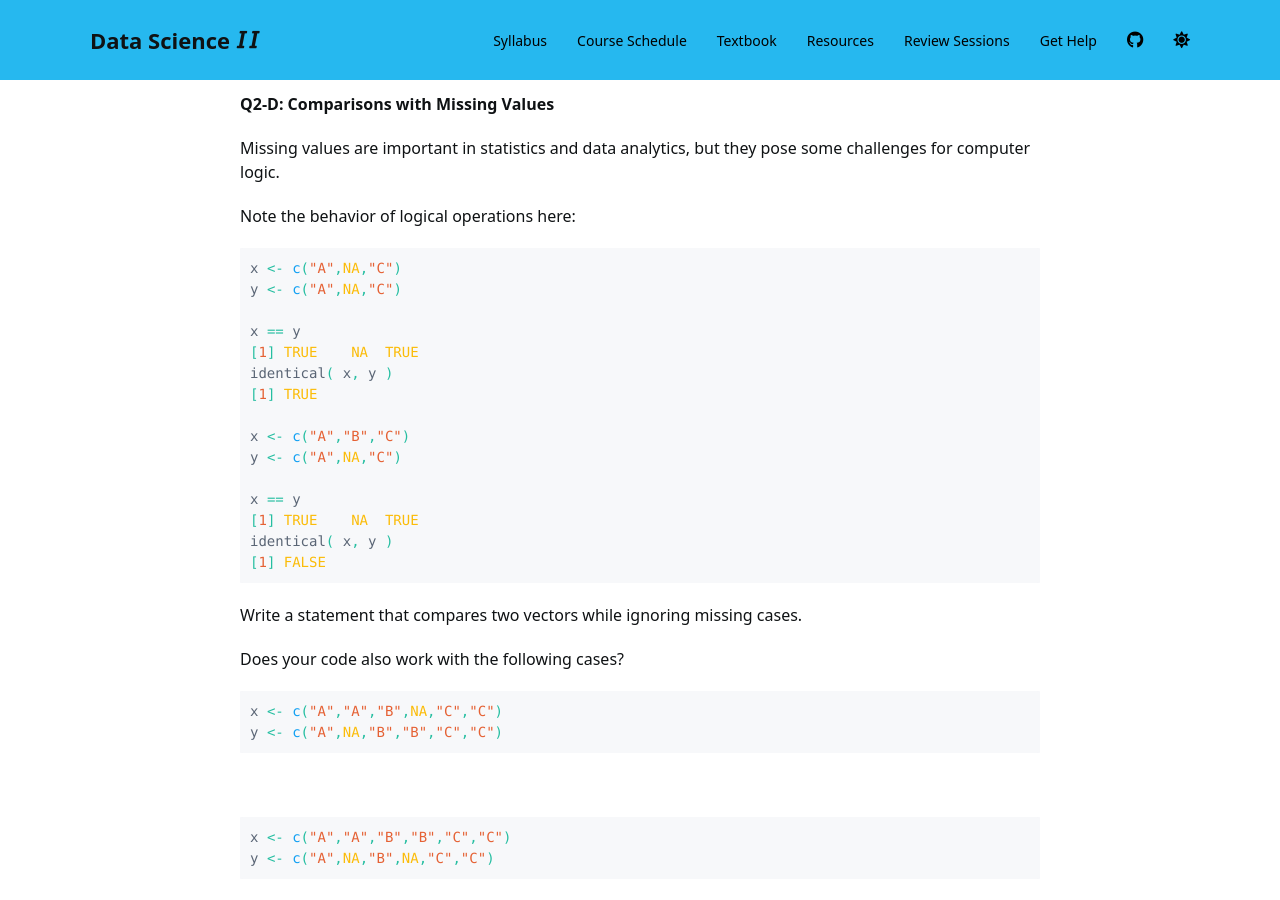
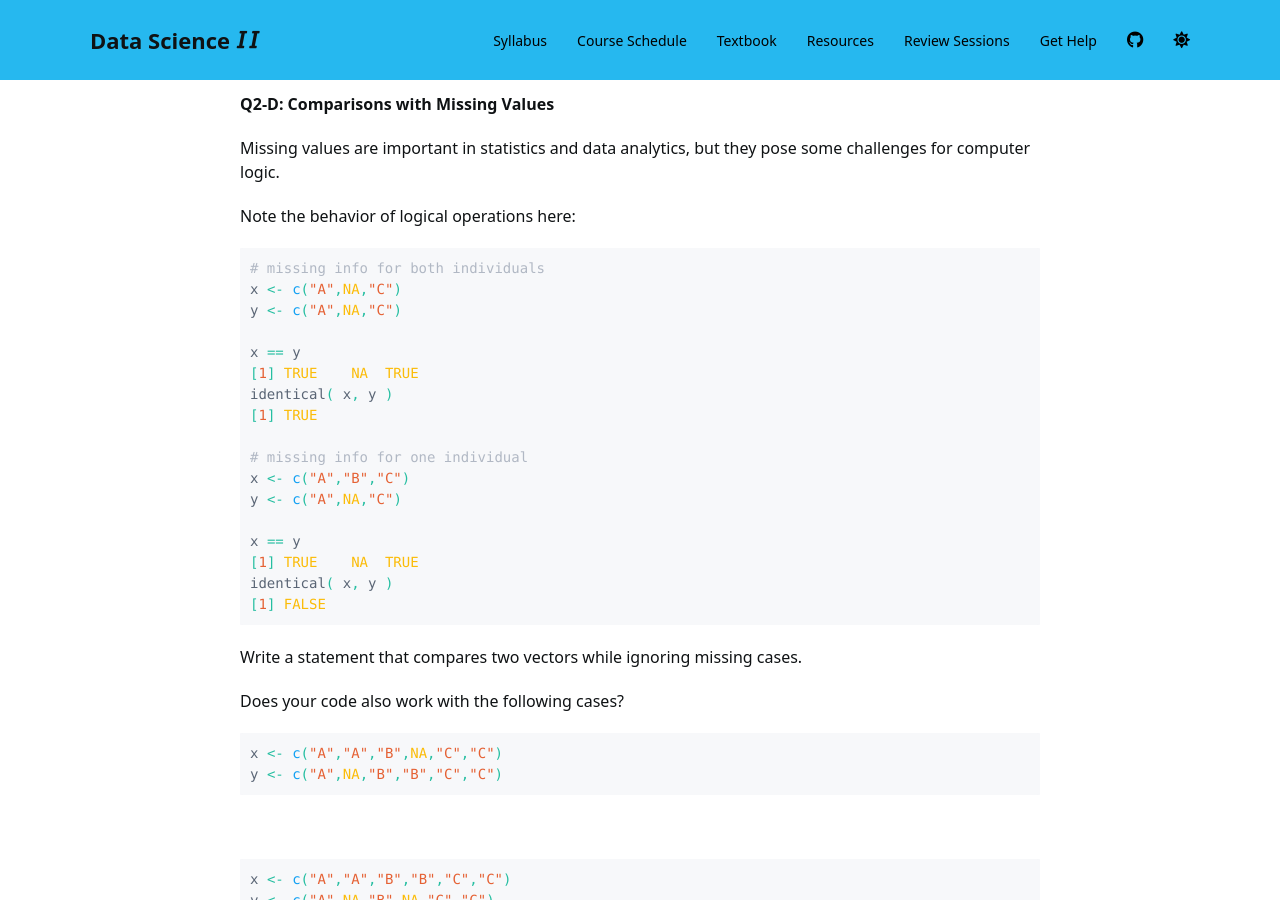
Before and after one commit to DS4PS/cpp-527-fall-2020, a Jekyll site: the page built from schedule.md, in a window 1280 px wide and 900 px high, scrolled down 17691 px. Built offline with Jekyll 4.4.1, drawn with Linux system fonts in a browser that asks for light colours; nearby versions of some CDN libraries; a script bundle is joined from its source files by our own code; library files that are not in the unit come from our copies; a style sheet for code colours, icons or effects is not loaded.

Commit message:
Update schedule.md

````diff
--- a/schedule.md
+++ b/schedule.md
@@ -783,6 +783,7 @@ Note the behavior of logical operations here:
 
 
 ```r
+# missing info for both individuals
 x <- c("A",NA,"C")
 y <- c("A",NA,"C")
 
@@ -791,6 +792,7 @@ x == y
 identical( x, y )
 [1] TRUE
 
+# missing info for one individual
 x <- c("A","B","C")
 y <- c("A",NA,"C")
 
````
